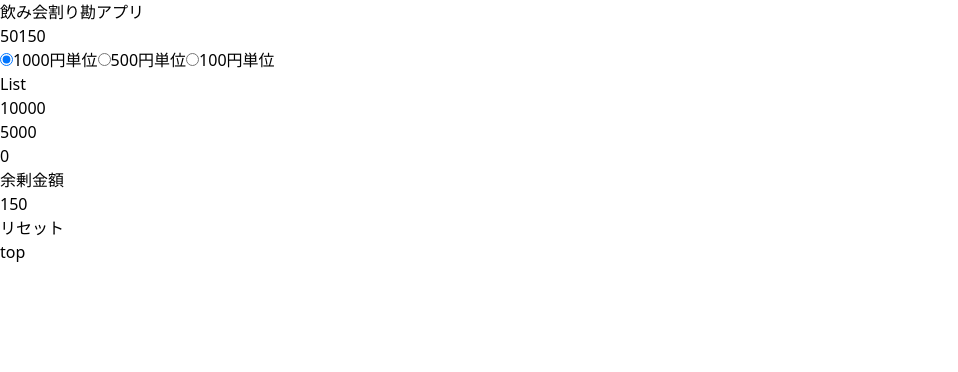
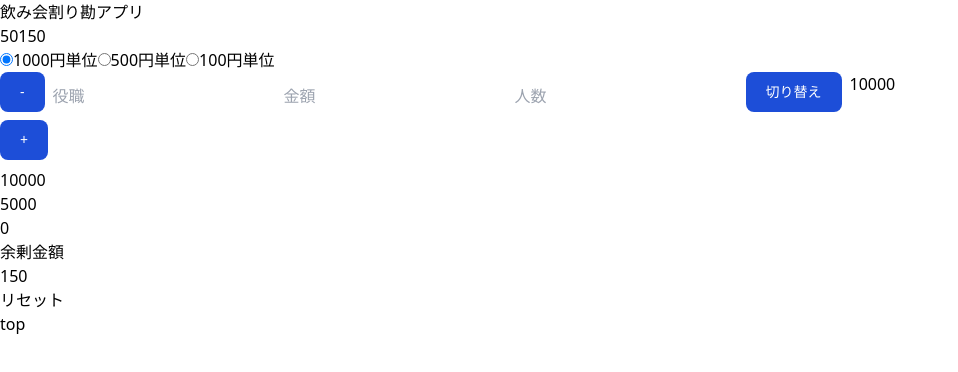
Before and after one commit to uaelbat/dutch, a React (Vite) app in the folder dutch/: page /content in a window 1280 px wide. Shown: the top 372 px of the page, without its empty margins (0-958 px from the left). Built offline with nearby package versions, Linux system fonts and the light colour scheme.

Commit message:
#ssen1_ロジックWIP

```diff
--- a/dutch/src/App.tsx
+++ b/dutch/src/App.tsx
@@ -1,11 +1,13 @@
 import { Route, Routes } from 'react-router-dom'
 import Home from './Home'
 import Content from './Content'
+import Header from './components/Header'
 
 function App() {
 
   return (
     <div className="App">
+            <Header/>
       <Routes>
         <Route path="/" element={ <Home /> } />
         <Route path="/content" element={ <Content /> } />
--- a/dutch/src/Content.tsx
+++ b/dutch/src/Content.tsx
@@ -1,5 +1,4 @@
 import { Link } from "react-router-dom"
-import Header from "./components/Header"
 import List from "./components/List"
 import ResetButton from "./components/ResetButton"
 import SurplusAmount from "./components/SurplusAmount"
@@ -8,6 +7,12 @@ import UnitOfAmount from "./components/UnitOfAmount"
 import { useState } from 'react';
 
 const Content = () => {
+  // TO DO:どこか違うファイルにに置きたい
+  interface InputSet {
+    rate: string;
+    amount: string;
+    count: string;
+  }
   // 会計金額
   const [totalAmount, setTotalAmount] = useState<string>('50150');
   const handleTotalAmountChange = (newTotalAmount: string) => {
@@ -21,6 +26,13 @@ const handleUnitChange = (value: string) => {
   };
 
   // TO DO Listから受け取った値にする
+  const [inputAmountRateList, setInputAmountRateList] = useState([{rate: '', amount:'', count:''}]);
+  const handleAmountRateChange = (value: InputSet[]) => {
+    setInputAmountRateList(value);
+    console.log(inputAmountRateList)
+  };
+
+
   const list = [{id:1, rate:2, count:2, amount:0},
     {id:2, rate:1, count:4, amount:0},
     {id:3, rate:0, count:1, amount:10000}];
@@ -44,10 +56,10 @@ const surplusAmountList = amountList.map((al)=>
   // const surplusAmountList = list.map((l)=>remainingAmount * l.rate * l.count / totalRate).map((al) => al % Number(selectedUnit))
   return (
     <>
-      <Header/>
       <TotalAmount value={totalAmount} onChange={handleTotalAmountChange}/>
       <UnitOfAmount selectedValue={selectedUnit} onRadioChange={handleUnitChange} />
-      <List/>
+      <List unitAmountList={unitAmountList} inputAmountRateList={inputAmountRateList}
+       handleAmountRateChange={handleAmountRateChange}/>
       <div>{unitAmountList[0]}</div>
       <div>{unitAmountList[1]}</div>
       <div>{unitAmountList[2]}</div>
--- a/dutch/src/components/List.tsx
+++ b/dutch/src/components/List.tsx
@@ -1,6 +1,92 @@
-const List = () => {
+import { useState } from "react";
+interface ListProps {
+  unitAmountList: number[];
+  inputAmountRateList: InputSet[]
+  handleAmountRateChange: (value: InputSet[]) => void;
+}
+
+interface InputSet {
+  rate: string;
+  amount: string;
+  count: string;
+}
+
+const List: React.FC<ListProps>  = ({unitAmountList, inputAmountRateList, handleAmountRateChange}) => {
+  // const [inputAmountRateList, handleAmountRateChange] = useState([{rate: '', amount:'', count:''}]);
+  const [isRate, setIsRate] = useState([false]);
+
+  const handleAddInputSet = () => {
+    handleAmountRateChange([...inputAmountRateList, {rate: '', amount:'', count:''}]);
+    setIsRate([...isRate, false])
+  };
+
+  const handleRemoveInputSet = (index: number) => {
+    const newInputValues = [...inputAmountRateList];
+    newInputValues.splice(index, 1);
+    handleAmountRateChange(newInputValues);
+  };
+
+  const handleInputChange = (index: number, field: keyof InputSet, value: string) => {
+    const newInputSets = [...inputAmountRateList];
+    newInputSets[index][field] = value;
+    handleAmountRateChange(newInputSets);
+  };
+
+
+  const toggleMode = (index: number) => {
+    if (isRate[index]){
+      const newInputSets = [...inputAmountRateList];
+      newInputSets[index]['rate'] = '';
+      handleAmountRateChange(newInputSets);
+    }else{
+      const newInputSets = [...inputAmountRateList];
+      newInputSets[index]['amount'] = '';
+      handleAmountRateChange(newInputSets);
+    }
+  const newIsRate = [...isRate];
+  newIsRate[index] = !newIsRate[index];
+    setIsRate(newIsRate);
+  };
   return (
-    <div>List</div>
+    <>
+      {inputAmountRateList.map((value, index) => (
+        <div className="flex" key={index}>
+          <button type="button" onClick={() => handleRemoveInputSet(index)} className="text-white bg-blue-700 hover:bg-blue-800 focus:ring-4
+          focus:ring-blue-300 font-medium rounded-lg text-sm px-5 py-2.5 me-2 mb-2 dark:bg-blue-600
+            dark:hover:bg-blue-700 focus:outline-none dark:focus:ring-blue-800">-</button>
+
+          <input
+            type="text"
+            placeholder="役職"
+          />
+          {isRate[index] && <input
+            type="number"
+            value={value.rate}
+            onChange={(e) => handleInputChange(index, 'rate', e.target.value)}
+            placeholder="比率"
+          />}
+          {!isRate[index] && <input
+            type="number"
+            value={value.amount}
+            onChange={(e) => handleInputChange(index, 'amount', e.target.value)}
+            placeholder="金額"
+          />}
+          <input
+            type="number"
+            value={value.count}
+            onChange={(e) => handleInputChange(index, 'count', e.target.value)}
+            placeholder="人数"
+          />
+          <button type="button" onClick={()=>toggleMode(index)} className="text-white bg-blue-700 hover:bg-blue-800 focus:ring-4
+          focus:ring-blue-300 font-medium rounded-lg text-sm px-5 py-2.5 me-2 mb-2 dark:bg-blue-600
+            dark:hover:bg-blue-700 focus:outline-none dark:focus:ring-blue-800">切り替え</button>
+            <div>{unitAmountList[index]}</div>
+        </div>
+      ))}
+      <button type="button" onClick={handleAddInputSet} className="text-white bg-blue-700 hover:bg-blue-800 focus:ring-4 focus:ring-blue-300
+      font-medium rounded-lg text-sm px-5 py-2.5 me-2 mb-2 dark:bg-blue-600 dark:hover:bg-blue-700 focus:outline-none
+        dark:focus:ring-blue-800">+</button>
+    </>
   )
 }
 
--- a/dutch/src/components/UnitOfAmount.tsx
+++ b/dutch/src/components/UnitOfAmount.tsx
@@ -11,7 +11,6 @@ const UnitOfAmount: React.FC<RadioButtonsProps> = ({ selectedValue, onRadioChang
   };
   return (
     <div>
-      {/* ラジオボタン1 */}
       <label>
         <input
           type="radio"
@@ -22,7 +21,6 @@ const UnitOfAmount: React.FC<RadioButtonsProps> = ({ selectedValue, onRadioChang
         1000円単位
       </label>
 
-      {/* ラジオボタン2 */}
       <label>
         <input
           type="radio"
@@ -33,7 +31,6 @@ const UnitOfAmount: React.FC<RadioButtonsProps> = ({ selectedValue, onRadioChang
         500円単位
       </label>
 
-      {/* ラジオボタン3 */}
       <label>
         <input
           type="radio"
```
Lines whose indentation alone changed are shown as unchanged.
